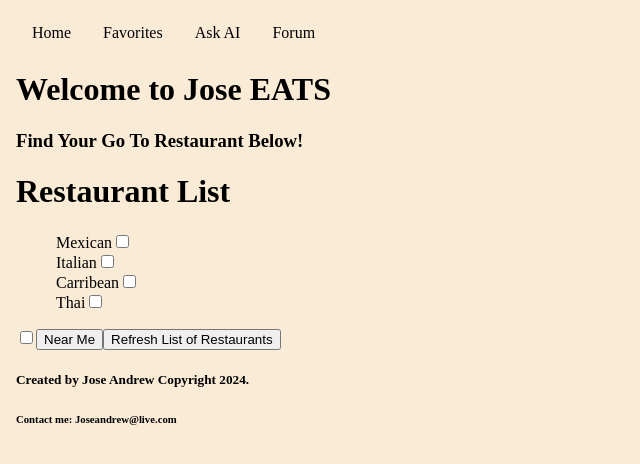
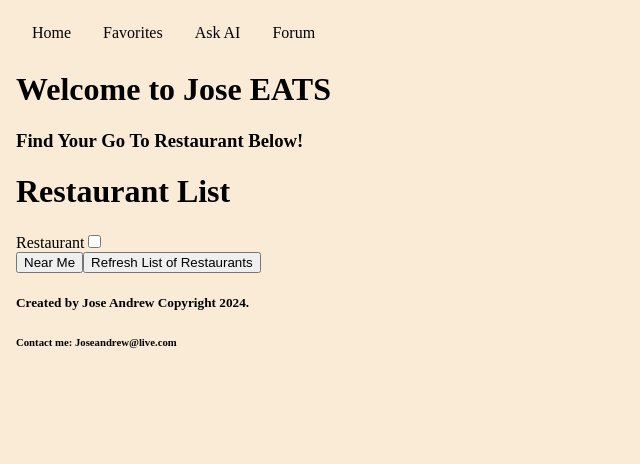
Before and after one commit to Jandrew2055/restaurantFinder, a React app: page / in a window 1280 px wide. Shown: the top 464 px of the page, without its empty margins (0-640 px from the left). Built offline with nearby package versions, Linux system fonts and the light colour scheme.

Commit message:
creating Checkbox component

```diff
--- a/client/Components/Checkbox.jsx
+++ b/client/Components/Checkbox.jsx
@@ -1,21 +1,24 @@
-import React from 'react';
+import React, { useState } from 'react';
 
-const Checkbox = ({ list }) => {
-  console.log(list);
+const Checkbox = () => {
+  // console.log(list);
+  const [isChecked, setIsChecked] = useState(false);
+
+  //changes status of checkbox
+  const checkHandler = () => {
+    setIsChecked(!isChecked);
+  };
 
   //will print out the list of restaurants user can select from to filter list
   return (
     <div>
-      <ul id='restaurant-filtering-list'>
-        {list.map((element) => {
-          return (
-            <li id='restaurant-'>
-              <label htmlFor={element}>{element}</label>
-              <input type='checkbox' id={element} name={element}></input>
-            </li>
-          );
-        })}
-      </ul>
+      <label htmlFor='test'>Restaurant</label>
+      <input
+        type='checkbox'
+        id='test'
+        checked={isChecked}
+        onChange={checkHandler}
+      ></input>
     </div>
   );
 };
--- a/client/Components/DisplayRestaurants.jsx
+++ b/client/Components/DisplayRestaurants.jsx
@@ -113,9 +113,7 @@ const DisplayRestaurants = (props) => {
   return (
     <div>
       <h1>Restaurant List</h1>
-      <Checkbox list={list} />
-      <input type='checkbox' id='spanish' name='spanish'></input>
-
+      <Checkbox />
       <button onClick={props.getUserLocation}> Near Me</button>
       <button onClick={props.grabRestaurantInfo}>
         Refresh List of Restaurants
```
